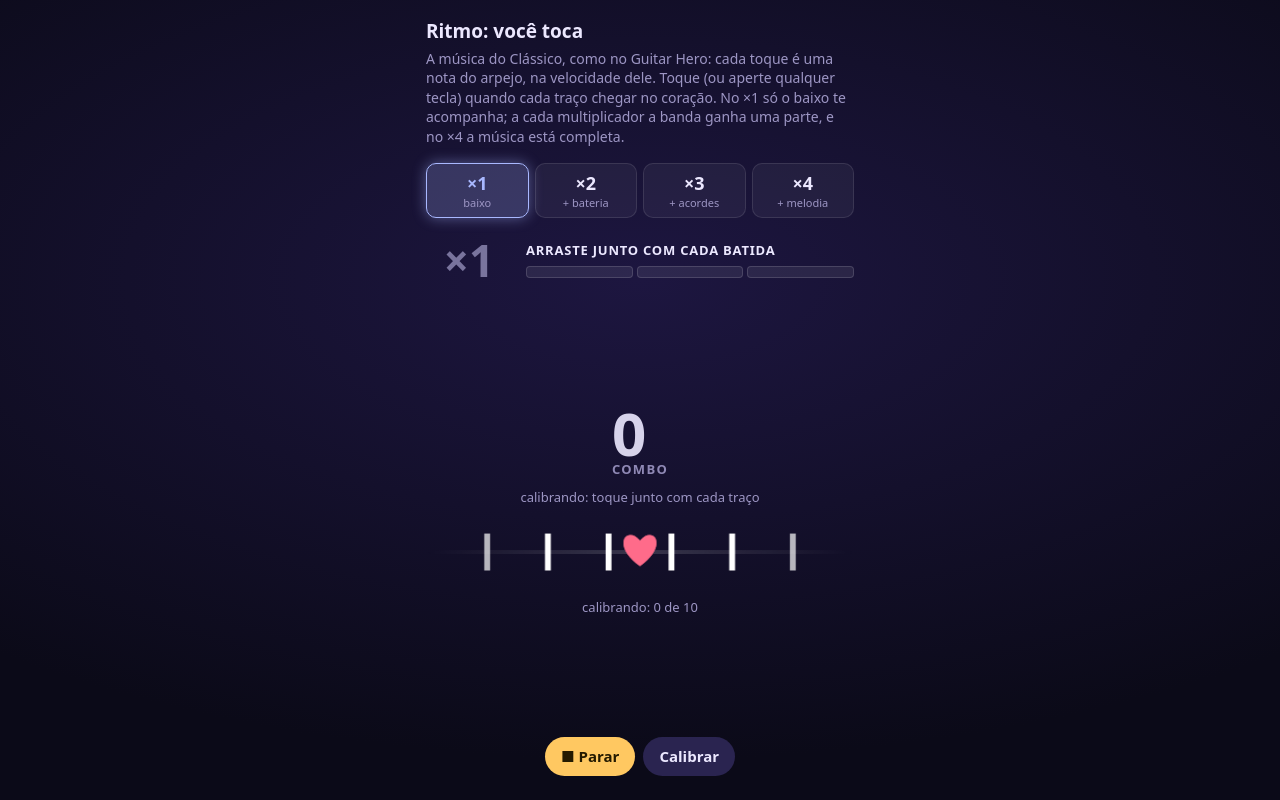
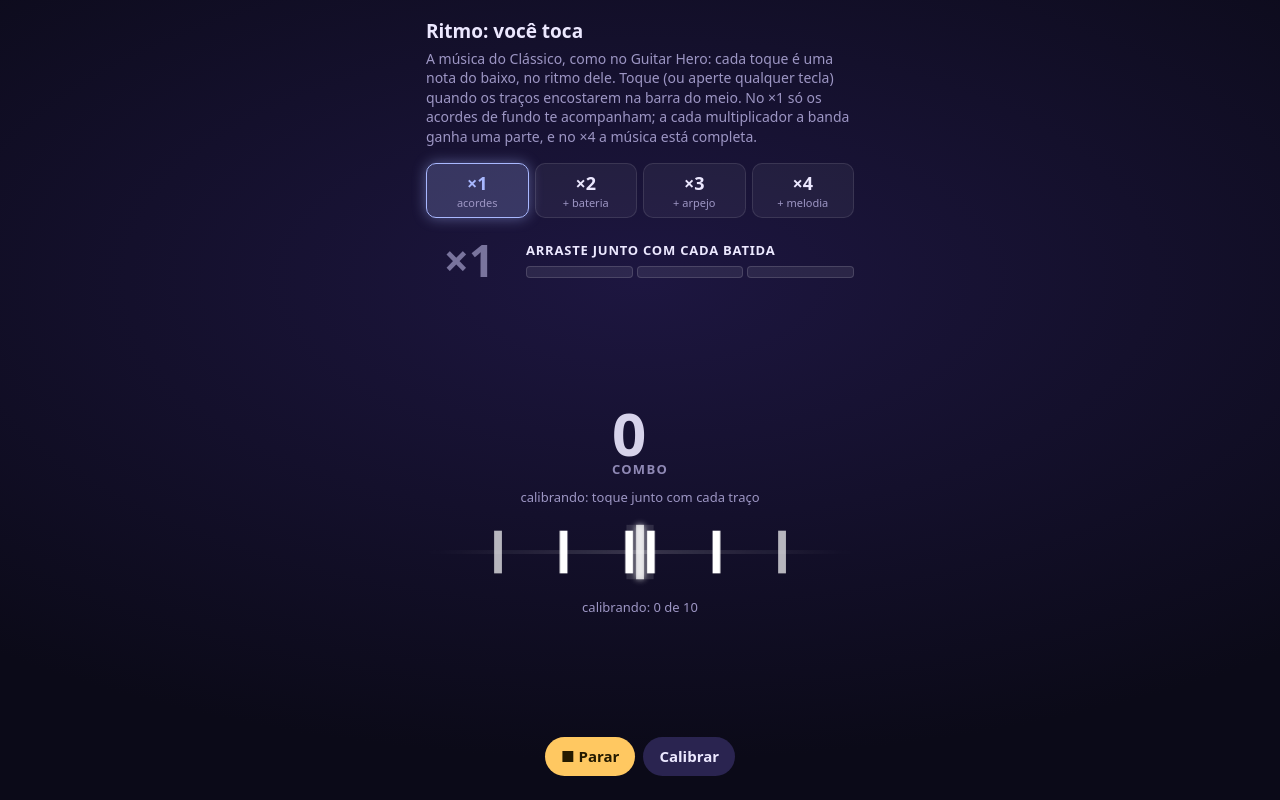
Before and after one commit to guipfranco/um-passo, a plain HTML site: page ritmo2.html in a window 1280 px wide. Both pictures are taken after a click on the button "Calibrar". Drawn offline with Linux system fonts and the light colour scheme.

Commit message:
ritmo2.html: você toca o baixo da Pulsar; alvo é uma barra no meio, no lugar do coração
Co-Authored-By: Claude Opus 5.5 <noreply@anthropic.com>

```diff
--- a/ritmo2.html
+++ b/ritmo2.html
@@ -41,7 +41,7 @@ button.g{background:#ffc861;color:#241a00}
 <body>
 <main>
 <h1>Ritmo: você toca</h1>
-<p>A música do Clássico, como no Guitar Hero: cada toque é uma nota do arpejo, na velocidade dele. Toque (ou aperte qualquer tecla) quando cada traço chegar no coração. No ×1 só o baixo te acompanha; a cada multiplicador a banda ganha uma parte, e no ×4 a música está completa.</p>
+<p>A música do Clássico, como no Guitar Hero: cada toque é uma nota do baixo, no ritmo dele. Toque (ou aperte qualquer tecla) quando os traços encostarem na barra do meio. No ×1 só os acordes de fundo te acompanham; a cada multiplicador a banda ganha uma parte, e no ×4 a música está completa.</p>
 <div id="degraus"></div>
 <div id="hud"><div id="mult" class="x1">×1</div><div id="info"><div id="txt">toque em começar</div><div id="casas"><i></i><i></i><i></i></div></div></div>
 <div id="area">
@@ -54,26 +54,27 @@ button.g{background:#ffc861;color:#241a00}
 </main>
 <script type="module">
 // Versão "você toca" do treino de ritmo: a música é a Pulsar (a do Clássico, musica/pulsar.js), tocada pelo mesmo motor
-// do jogo (musica/eletronica.js), com as camadas ligadas e desligadas ao vivo (opc.mudo). O arpejo dela NÃO toca
-// sozinho: cada arrasto na nota (uma por tempo) toca uma nota do arpejo (cada semicolcheia em que ele toca), com o
-// desenho, o timbre e o acorde da própria Pulsar. Perdeu a nota: aquele tempo fica sem arpejo. A banda entra aos poucos,
-// presa ao multiplicador, e para no ×4:
-//   ×1  baixo (discreto, marca o tempo)   ×2  + bateria   ×3  + acordes de fundo   ×4  + melodia
+// do jogo (musica/eletronica.js), com as camadas ligadas e desligadas ao vivo (opc.mudo). O baixo dela NÃO toca
+// sozinho: cada toque na nota é uma nota do baixo (o ritmo 3+3+2 da Pulsar, com as notas e o timbre dela). Perdeu a
+// nota: ela falta na música. (Antes era o arpejo, em semicolcheias: frenético demais.) A banda entra aos poucos, presa
+// ao multiplicador, e para no ×4:
+//   ×1  acordes de fundo (discretos)   ×2  + bateria   ×3  + arpejo   ×4  + melodia
+// Na barra, os traços vêm das pontas até uma barra fixa no meio, do mesmo formato: a hora é quando encostam nela.
 // O arranjo é fixo, em roda de 16 compassos (8 com o tema "Pulso" e 8 com uma frase sorteada), para ter melodia sempre.
 // Mesmas regras do Frenesi de ritmo: 3 acertos por multiplicador; fora da nota ou nota perdida volta ao ×1.
 // Calibração gravada em ptui_ritmo_atraso (a mesma do jogo).
 import * as PUL from './musica/pulsar.js';
 import { sorteio } from './musica/eletronica.js';
-const JANELA=.065, VER=1.7, MIN=[0,3,6,9];
+const JANELA=.1, VER=1.7, MIN=[0,3,6,9];
 const COR=['#a9b8ff','#4fe3ff','#5dffa2','#ffd84a'];
-const BANDA=['baixo','+ bateria','+ acordes','+ melodia'];
+const BANDA=['acordes','+ bateria','+ arpejo','+ melodia'];
 const mtof=m=>440*Math.pow(2,(m-69)/12);
 let atraso=.03; try{ if(localStorage.ptui_ritmo_atraso) atraso=+localStorage.ptui_ritmo_atraso; }catch(e){}
 const $=s=>document.querySelector(s);
 let ac=null, dest=null, eco=null, rodando=false, calib=null, ult=null, P=60/112/4;
 let passos=new Map(), notas=[], combo=0, k=0, maior=0, acertos=0, erros=0, fb=null;
-const mudo={arpejo:true, bateria:true, acordes:true, melodia:true};
-const camadas=()=>{ mudo.bateria=k<1; mudo.acordes=k<2; mudo.melodia=k<3; dest.gain.setTargetAtTime([1.15,1.3,1.4,1.45][k], ac.currentTime, .3); };
+const mudo={baixo:true, arpejo:true, bateria:true, acordes:false, melodia:true};
+const camadas=()=>{ mudo.bateria=k<1; mudo.arpejo=k<2; mudo.melodia=k<3; dest.gain.setTargetAtTime([1.15,1.3,1.4,1.45][k], ac.currentTime, .3); };
 
 // a roda de compassos: o tema "Pulso" (8) e uma frase sorteada sobre a sequência B (8)
 const rnd=sorteio(7);
@@ -81,10 +82,9 @@ const RODA=[...PUL.montaParte('A',{tema:PUL.TEMAS[0]},0,rnd), ...PUL.montaParte(
 
 const barraDe = s => ({...PUL.PADRAO, ...RODA[Math.floor(s/16)%RODA.length]});
 function notaDe(s){
-  const B=barraDe(s), st=s%16, cada=B.arpCada||1, arp=B.arp||[0,1,2,3];
-  if(!B.arp || st%cada) return null;   // passo sem nota de arpejo
-  const idx=arp[Math.floor(st/cada)%arp.length]; let m=B.ch[idx%4]+12*Math.floor(idx/4); if(B.arpOit) m+=12*B.arpOit;
-  return {m, B};
+  const B=barraDe(s), st=s%16; if(B.corte!=null && st>=B.corte) return null;
+  const kb=(B.baixo||[]).indexOf(st); if(kb<0) return null;   // passo sem nota de baixo
+  return {m:B.raiz+(B.baixoNotas?B.baixoNotas[kb]:0), B};
 }
 function monta(){
   ac=new (window.AudioContext||window.webkitAudioContext)();
@@ -92,20 +92,19 @@ function monta(){
   eco=ac.createDelay(1); eco.delayTime.value=60/112*.75; const fbk=ac.createGain(), lp=ac.createBiquadFilter(), ret=ac.createGain();
   fbk.gain.value=.34; lp.type='lowpass'; lp.frequency.value=2400; ret.gain.value=.45; eco.connect(lp); lp.connect(fbk); fbk.connect(eco); lp.connect(ret); ret.connect(dest);
 }
-// uma nota do arpejo, como o motor toca (eletronica.js), um pouco mais alta: é o instrumento de quem joga
-function notaArp(T,s,B,m){
-  const o=ac.createOscillator(), fl=ac.createBiquadFilter(), g=ac.createGain(), pan=ac.createStereoPanner?.();
-  o.type=B.arpOnda||'square'; o.frequency.value=mtof(m); fl.frequency.value=(B.arpLp||1500)+800*Math.sin(s/40); fl.Q.value=2;
-  const v=(B.arpV||.024)*1.6, d=B.arpDur||.13; g.gain.setValueAtTime(0,0); g.gain.setValueAtTime(.0001,T); g.gain.exponentialRampToValueAtTime(v,T+.004); g.gain.exponentialRampToValueAtTime(.0001,T+.004+d);
-  o.connect(fl); fl.connect(g); let n=g; if(pan){ pan.pan.value=Math.sin(s*.4)*.35; g.connect(pan); n=pan; }
-  n.connect(dest); const e=ac.createGain(); e.gain.value=.22; n.connect(e); e.connect(eco); o.start(T); o.stop(T+d+.1);
+// uma nota do baixo, como o motor toca (eletronica.js), um pouco mais alta: é o instrumento de quem joga
+function notaBaixo(T,B,m){
+  const o=ac.createOscillator(), fl=ac.createBiquadFilter(), g=ac.createGain(), d=B.baixoDur||.26, v=(B.baixoV||.07)*1.4;
+  o.type='sawtooth'; o.frequency.value=mtof(m); fl.frequency.value=420;
+  g.gain.setValueAtTime(0,0); g.gain.setValueAtTime(.0001,T); g.gain.exponentialRampToValueAtTime(v,T+.005); g.gain.exponentialRampToValueAtTime(.0001,T+.005+d);
+  o.connect(fl); fl.connect(g); g.connect(dest); o.start(T); o.stop(T+d+.1);
 }
 
 async function comeca(){
   if(!ac) monta(); await ac.resume();
   rodando=true; passos=new Map(); notas=[]; ult=null; combo=0; k=0; acertos=erros=0; camadas();
   PUL.iniciarMusica(ac,dest,{mudo, compasso:n=>RODA[n%RODA.length], aoPasso:(T,s,B)=>{ ult=[T,s]; passos.set(s,B); if(passos.size>80) passos.delete(passos.keys().next().value); }});
-  pinta(); texto('toque quando os traços chegarem no coração'); $('#vai').textContent='■ Parar';
+  pinta(); texto('toque quando os traços encostarem na barra'); $('#vai').textContent='■ Parar';
 }
 function para(){ rodando=false; calib=null; PUL.pararMusica(.6); $('#vai').textContent='▶ Começar'; texto('parado'); pinta(); }
 $('#vai').onclick=()=> rodando ? para() : comeca();
@@ -122,7 +121,7 @@ function arrasto(){
   let m=null, e=9; for(const n of notas) if(!n.ok && !n.perdida && Math.abs(n.T-t)<e){ e=Math.abs(n.T-t); m=n; }
   if(calib){ if(m){ calib.push(t-m.T); m.ok=true; } fb={t:performance.now()/1000,ok:true}; return fimCalib(); }
     if(m && e<=JANELA){ m.ok=true; acertos++; combo++; maior=Math.max(maior,combo);
-    if(m.B) notaArp(Math.max(m.T,agora),m.s,m.B,m.m);   // a nota do arpejo, na hora dela (ou já, se o toque veio depois)
+    if(m.B) notaBaixo(Math.max(m.T,agora),m.B,m.m);   // a nota do baixo, na hora dela (ou já, se o toque veio depois)
     const k0=k; k=combo>=9?3:combo>=6?2:combo>=3?1:0; if(k!==k0){ camadas(); texto('×'+(k+1)+'! entra '+BANDA[k].replace('+ ','')); } else texto(e<=JANELA*.45?'na nota!':'ok');
     fb={t:performance.now()/1000,ok:true}; }
   else { erros++; quebra(m && t<m.T ? 'cedo demais' : 'atrasou'); }
@@ -136,7 +135,7 @@ function pinta(){
   const f = k===3 ? 3 : combo-MIN[k]; document.querySelectorAll('#casas i').forEach((c,i)=>c.classList.toggle('on',i<f));
   $('#combo').firstChild.textContent=combo;
   document.querySelectorAll('#degraus div').forEach((d,i)=>d.classList.toggle('on',i<=k && rodando));
-  $('#toca').innerHTML = rodando ? (calib ? 'calibrando: toque junto com cada traço' : 'você toca <b>o arpejo</b>: cada traço é uma nota') : '';
+  $('#toca').innerHTML = rodando ? (calib ? 'calibrando: toque junto com cada traço' : 'você toca <b>o baixo</b>: cada traço é uma nota') : '';
   $('#placar').textContent = calib ? `calibrando: ${calib.length} de 10` : acertos+erros ? `${acertos} na nota · ${erros} fora · maior combo ${maior} · calibração ${Math.round(atraso*1000)} ms` : '';
 }
 $('#degraus').innerHTML=COR.map((c,i)=>`<div style="--c:${c}"><b>×${i+1}</b><small>${BANDA[i]}</small></div>`).join('');
@@ -148,7 +147,7 @@ function fimCalib(){ pinta(); if(calib.length<10) return;
   try{ localStorage.ptui_ritmo_atraso=atraso.toFixed(3); }catch(e){}
   calib=null; camadas(); texto(`calibrado: ${Math.round(Math.abs(atraso)*1000)} ms ${atraso>=0?'depois':'antes'} da batida`); pinta(); }
 
-// entrada: qualquer toque na tela (fora dos botões) ou qualquer tecla; as notas são rápidas demais para arrastar
+// entrada: qualquer toque na tela (fora dos botões) ou qualquer tecla
 addEventListener('pointerdown',e=>{ if(e.target.closest('button')) return; e.preventDefault(); arrasto(); });
 addEventListener('keydown',e=>{ if(e.ctrlKey||e.metaKey||e.altKey||e.key==='Tab') return; e.preventDefault(); if(!e.repeat) arrasto(); });
 
@@ -157,7 +156,7 @@ const cv=$('#bar'), g=cv.getContext('2d'), W=cv.width, H=cv.height;
 function quadro(){
   requestAnimationFrame(quadro);
   g.clearRect(0,0,W,H);
-  const cx=W/2, cy=H/2, meio=W/2-22, agora=performance.now()/1000;
+  const cx=W/2, cy=H/2, meio=W/2-6, agora=performance.now()/1000;
   let pul=0;
   if(rodando && ac && ult){ geraNotas(); const ouv=ouvido();
     if(!calib) for(const n of notas) if(!n.ok && !n.perdida && n.T<ouv-atraso-JANELA){ n.perdida=true; if(combo>0){ erros++; quebra('perdeu a nota'); } }
@@ -165,12 +164,13 @@ function quadro(){
     const gr=g.createLinearGradient(0,0,W,0); gr.addColorStop(0,'rgba(255,255,255,0)'); gr.addColorStop(.5,'rgba(255,255,255,.16)'); gr.addColorStop(1,'rgba(255,255,255,0)');
     g.fillStyle=gr; g.fillRect(0,cy-2,W,4);
     for(const n of notas){ if(n.ok||n.perdida) continue; const d=n.T-ouv; if(d<-.05||d>VER) continue; const x=Math.max(0,d)/VER*meio;
-      g.globalAlpha=Math.min(1,(1-d/VER)*2.2); g.fillStyle=calib?'#fff':COR[k]; const forte=n.s%4===0, hh=forte?38:24; for(const s of [-1,1]) g.fillRect(cx+s*(x+22)-(forte?3:2),cy-hh/2,forte?6:4,hh); }
+      g.globalAlpha=Math.min(1,(1-d/VER)*2.2); g.fillStyle=calib?'#fff':COR[k]; for(const s of [-1,1]) g.fillRect(cx+s*x-4,cy-22,8,44); }
     g.globalAlpha=1; }
-  const fa=fb?agora-fb.t:9, acende=fa<.25, treme=fb&&!fb.ok&&acende?Math.sin(fa*80)*5*(1-fa/.25):0, s=1+.22*pul+(acende&&fb.ok?.28*(1-fa/.25):0);
-  g.save(); g.translate(cx+treme,cy+2); g.scale(s*1.25,s*1.25);
-  g.fillStyle=acende?(fb.ok?'#5dffa2':'#ff5a5a'):'#ff6b8a'; g.shadowColor=g.fillStyle; g.shadowBlur=acende?16:7*pul;
-  g.beginPath(); g.moveTo(0,10); g.bezierCurveTo(-24,-7,-11,-24,0,-11); g.bezierCurveTo(11,-24,24,-7,0,10); g.fill(); g.restore();
+  // a barra do meio: o alvo, do mesmo formato dos traços; pulsa no tempo, acende verde no acerto e vermelha no erro
+  const fa=fb?agora-fb.t:9, acende=fa<.22, cor=acende?(fb.ok?'#5dffa2':'#ff5a5a'):'#ffffff';
+  g.fillStyle='rgba(255,255,255,.12)'; g.fillRect(cx-14,cy-28,28,56);
+  g.save(); g.shadowColor=cor; g.shadowBlur=acende?18:6+10*pul; g.fillStyle=cor; g.globalAlpha=acende?1:.75+.25*pul;
+  const lg=acende?12:8; g.fillRect(cx-lg/2,cy-28,lg,56); g.restore();
 }
 window.__r={ estado:()=>({combo, k, atraso, ouvido:ac?ouvido():0, notas:notas.filter(n=>!n.ok&&!n.perdida).map(n=>({T:n.T})), mudo:{...mudo}}), arrasto };   // para os testes conferirem
 pinta(); quadro();
```
Also changed, not shown: 1 other file.
